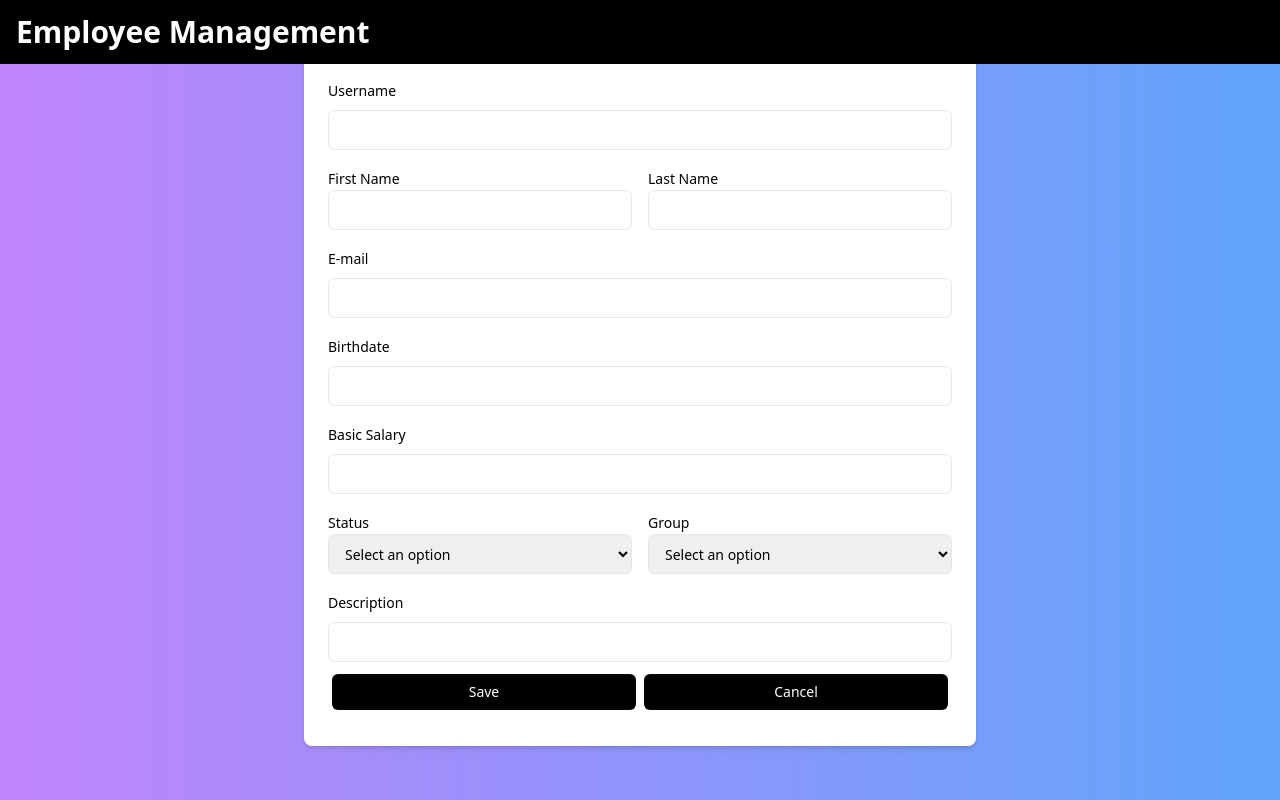
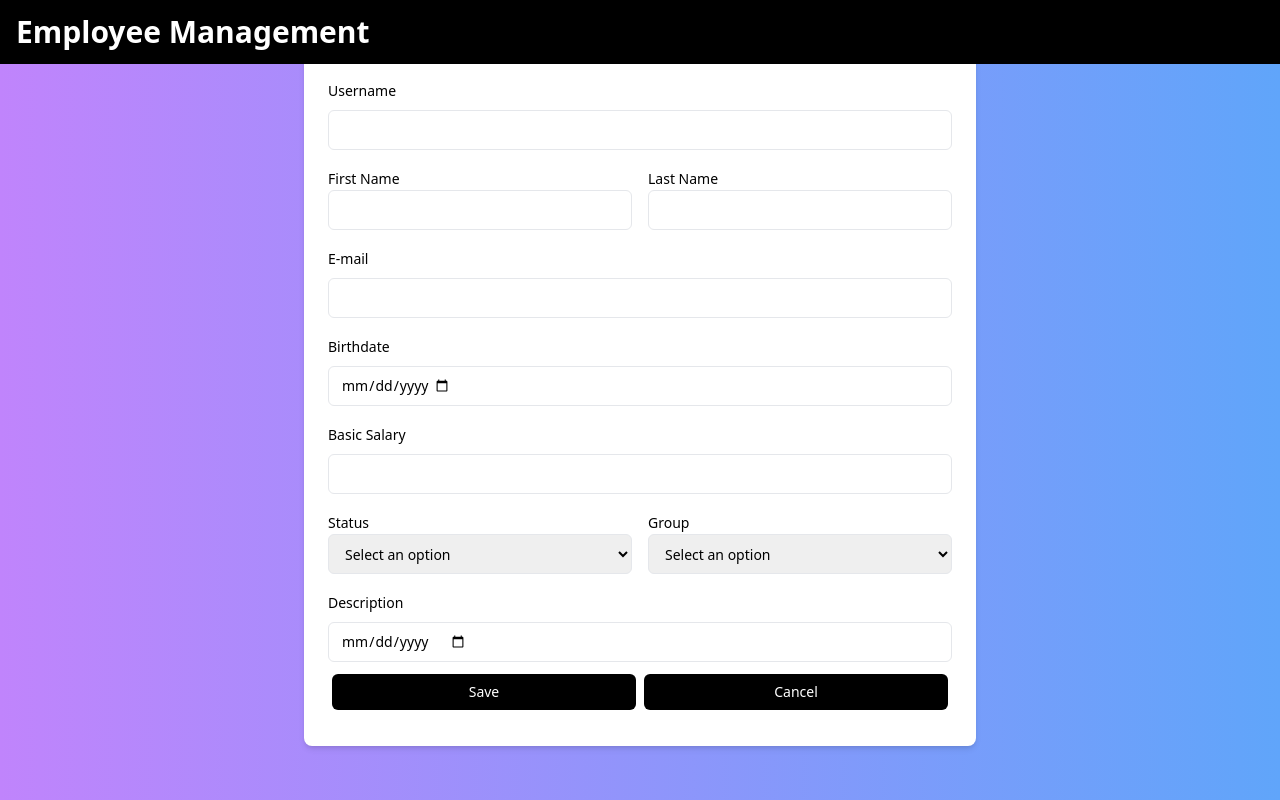
Before and after one commit to Adjiedjiewhy/employee-management, an Angular app: page /new in a window 1280 px wide. Built offline with nearby package versions, Linux system fonts and the light colour scheme.

Commit message:
update 6

```diff
--- a/src/app/list/list.component.html
+++ b/src/app/list/list.component.html
@@ -109,13 +109,13 @@
               </button>
               <button
                 (click)="handleEdit()"
-                class="rounded-md text-sm font-medium px-4 py-2 bg-yellow-400 text-white items-center justify-center transition duration-300 ease-in-out hover:bg-yellow-500"
+                class="rounded-md text-sm font-medium px-4 py-2 bg-yellow-400 text-white items-center justify-center transition duration-300 ease-in-out hover:bg-yellow-600"
               >
                 Edit
               </button>
               <button
                 (click)="handleDelete()"
-                class="rounded-md text-sm font-medium px-4 py-2 bg-red-700 text-white items-center justify-center transition duration-300 ease-in-out hover:bg-red-900"
+                class="rounded-md text-sm font-medium px-4 py-2 bg-red-400 text-white items-center justify-center transition duration-300 ease-in-out hover:bg-red-600"
               >
                 Delete
               </button>
--- a/src/app/list/list.component.ts
+++ b/src/app/list/list.component.ts
@@ -24,6 +24,17 @@ export class ListComponent {
   constructor(private router: Router) {}
 
   ngOnInit() {
+    // EMPLOYEES.push({
+    //   firstName: 'Adjie',
+    //   lastName: 'Wahyu',
+    //   username: 'awwicaksono',
+    //   email: 'adjie.wahyuw@gmail.com',
+    //   birthDate: '1994-03-04T15:21:42.162Z',
+    //   basicSalary: 5091458.331,
+    //   status: 'Permanent',
+    //   group: 'Human Resource',
+    //   description: '2014-01-16T02:02:29.769Z',
+    // });
     this.handleChangeItemsPerPage();
   }
 
@@ -35,7 +46,7 @@ export class ListComponent {
   }
 
   handleChangeItemsPerPage() {
-    this.totalPages = EMPLOYEES.length / this.itemPerPage;
+    this.totalPages = Math.ceil(EMPLOYEES.length / this.itemPerPage);
     this.currentPage = 1;
     this.adjustTableData();
   }
--- a/src/app/new/new.component.html
+++ b/src/app/new/new.component.html
@@ -2,7 +2,7 @@
   class="flex flex-col items-center justify-center p-6 bg-gradient-to-r from-purple-400 to-blue-400 flex-grow min-h-screen"
 >
   <div class="w-full max-w-2xl bg-white rounded-lg shadow-md">
-    <div class="p-6">
+    <form class="p-6" [formGroup]="employeeForm" (submit)="handleSubmit()">
       <div class="space-y-4">
         <div class="space-y-2">
           <label
@@ -12,8 +12,8 @@
             Username
           </label>
           <input
+            formControlName="username"
             class="flex h-10 w-full rounded-md border border-input bg-background px-3 py-2 text-sm ring-offset-background file:border-0 file:bg-transparent file:text-sm file:font-medium placeholder:text-muted-foreground focus-visible:outline-none focus-visible:ring-2 focus-visible:ring-ring focus-visible:ring-offset-2 disabled:cursor-not-allowed disabled:opacity-50"
-            id="email"
             required=""
             type="email"
           />
@@ -27,8 +27,8 @@
               First Name
             </label>
             <input
+              formControlName="firstName"
               class="flex h-10 w-full rounded-md border border-input bg-background px-3 py-2 text-sm file:border-0 file:bg-transparent file:text-sm file:font-medium placeholder:text-muted-foreground focus-visible:outline-none focus-visible:ring-2 focus-visible:ring-ring focus-visible:ring-offset-2 disabled:cursor-not-allowed disabled:opacity-50"
-              id="name"
               required=""
             />
           </div>
@@ -40,8 +40,8 @@
               Last Name
             </label>
             <input
+              formControlName="lastName"
               class="flex h-10 w-full rounded-md border border-input bg-background px-3 py-2 text-sm file:border-0 file:bg-transparent file:text-sm file:font-medium placeholder:text-muted-foreground focus-visible:outline-none focus-visible:ring-2 focus-visible:ring-ring focus-visible:ring-offset-2 disabled:cursor-not-allowed disabled:opacity-50"
-              id="name"
               required=""
             />
           </div>
@@ -54,8 +54,9 @@
             E-mail
           </label>
           <input
+            formControlName="email"
+            type="email"
             class="flex h-10 w-full rounded-md border border-input bg-background px-3 py-2 text-sm ring-offset-background file:border-0 file:bg-transparent file:text-sm file:font-medium placeholder:text-muted-foreground focus-visible:outline-none focus-visible:ring-2 focus-visible:ring-ring focus-visible:ring-offset-2 disabled:cursor-not-allowed disabled:opacity-50"
-            id="phone"
             required=""
           />
         </div>
@@ -67,8 +68,10 @@
             Birthdate
           </label>
           <input
+            formControlName="birthDate"
+            type="date"
+            [max]="maxDate"
             class="flex h-10 w-full rounded-md border border-input bg-background px-3 py-2 text-sm ring-offset-background file:border-0 file:bg-transparent file:text-sm file:font-medium placeholder:text-muted-foreground focus-visible:outline-none focus-visible:ring-2 focus-visible:ring-ring focus-visible:ring-offset-2 disabled:cursor-not-allowed disabled:opacity-50"
-            id="department"
             required=""
           />
         </div>
@@ -80,8 +83,9 @@
             Basic Salary
           </label>
           <input
+            formControlName="basicSalary"
+            type="number"
             class="flex h-10 w-full rounded-md border border-input bg-background px-3 py-2 text-sm ring-offset-background file:border-0 file:bg-transparent file:text-sm file:font-medium placeholder:text-muted-foreground focus-visible:outline-none focus-visible:ring-2 focus-visible:ring-ring focus-visible:ring-offset-2 disabled:cursor-not-allowed disabled:opacity-50"
-            id="position"
             required=""
           />
         </div>
@@ -94,6 +98,7 @@
               Status
             </label>
             <select
+              formControlName="status"
               class="w-full flex h-10 rounded-md border border-input bg-background px-3 py-2 text-sm file:border-0 file:bg-transparent file:text-sm file:font-medium placeholder:text-muted-foreground focus-visible:outline-none focus-visible:ring-2 focus-visible:ring-ring focus-visible:ring-offset-2 disabled:cursor-not-allowed disabled:opacity-50"
               required=""
             >
@@ -111,6 +116,7 @@
               Group
             </label>
             <select
+              formControlName="group"
               class="w-full flex h-10 rounded-md border border-input bg-background px-3 py-2 text-sm file:border-0 file:bg-transparent file:text-sm file:font-medium placeholder:text-muted-foreground focus-visible:outline-none focus-visible:ring-2 focus-visible:ring-ring focus-visible:ring-offset-2 disabled:cursor-not-allowed disabled:opacity-50"
               required=""
             >
@@ -138,14 +144,16 @@
             Description
           </label>
           <input
+            formControlName="description"
+            type="date"
             class="flex h-10 w-full rounded-md border border-input bg-background px-3 py-2 text-sm ring-offset-background file:border-0 file:bg-transparent file:text-sm file:font-medium placeholder:text-muted-foreground focus-visible:outline-none focus-visible:ring-2 focus-visible:ring-ring focus-visible:ring-offset-2 disabled:cursor-not-allowed disabled:opacity-50"
-            id="position"
             required=""
           />
         </div>
       </div>
       <div class="flex">
         <button
+          type="submit"
           class="w-full h-full mx-1 rounded-md text-sm font-medium px-4 py-2 my-3 bg-black text-white flex items-center justify-center transition duration-300 ease-in-out hover:bg-blue-400"
         >
           Save
@@ -157,6 +165,6 @@
           Cancel
         </button>
       </div>
-    </div>
+    </form>
   </div>
 </main>
--- a/src/app/new/new.component.ts
+++ b/src/app/new/new.component.ts
@@ -1,15 +1,71 @@
 import { Component } from '@angular/core';
 import { Router } from '@angular/router';
+import { CommonModule } from '@angular/common';
+import { ReactiveFormsModule, FormControl, FormGroup } from '@angular/forms';
+import { EMPLOYEES } from '../data/constants';
 
 @Component({
   selector: 'app-new',
   standalone: true,
-  imports: [],
+  imports: [CommonModule, ReactiveFormsModule],
   templateUrl: './new.component.html',
   styleUrl: './new.component.css',
 })
 export class NewComponent {
-  constructor(private router: Router) {}
+  employeeForm = new FormGroup({
+    firstName: new FormControl(''),
+    lastName: new FormControl(''),
+    username: new FormControl(''),
+    email: new FormControl(''),
+    birthDate: new FormControl(new Date()),
+    basicSalary: new FormControl(''),
+    status: new FormControl(''),
+    group: new FormControl(''),
+    description: new FormControl(new Date()),
+  });
+  newEmployee = {
+    firstName: '',
+    lastName: '',
+    username: '',
+    email: '',
+    birthDate: '',
+    basicSalary: 0,
+    status: '',
+    group: '',
+    description: '',
+  };
+  maxDate?: string;
+
+  constructor(private router: Router) {
+    const today = new Date();
+    this.maxDate = today.toISOString().split('T')[0];
+  }
+
+  handleSubmit() {
+    console.log('submit!');
+
+    this.newEmployee.username = this.employeeForm.value.username!;
+    this.newEmployee.firstName = this.employeeForm.value.firstName!;
+    this.newEmployee.lastName = this.employeeForm.value.lastName!;
+    this.newEmployee.email = this.employeeForm.value.email!;
+    this.newEmployee.birthDate = new Date(
+      this.employeeForm.value.birthDate as Date
+    )
+      .toISOString()
+      .toString();
+    this.newEmployee.basicSalary = parseInt(
+      this.employeeForm.value.basicSalary!
+    );
+    this.newEmployee.status = this.employeeForm.value.username!;
+    this.newEmployee.group = this.employeeForm.value.username!;
+    this.newEmployee.description = new Date(
+      this.employeeForm.value.birthDate as Date
+    )
+      .toISOString()
+      .toString();
+
+    EMPLOYEES.push(this.newEmployee);
+  }
 
   handleBack() {
     this.router.navigateByUrl('/list');
```
